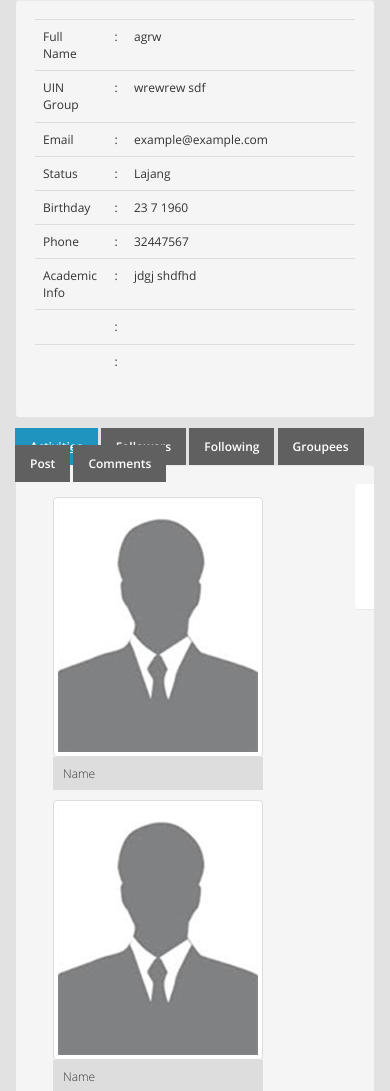
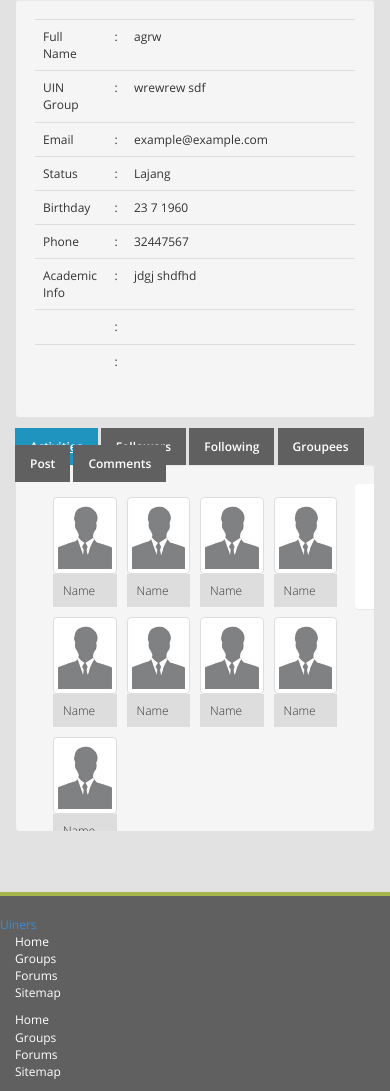
Before and after one commit to fandhi/alumni, a PHP site: page /profile.php in a window 390 px wide. Shown: the part 554-1645 px from the top of the page. Run offline with PHP 8.4, Linux system fonts and the light colour scheme.

Commit message:
-link untuk ngeload file, jd lbh spesifik -profile: edit jd responsive

```diff
--- a/js/jquery_function.js
+++ b/js/jquery_function.js
@@ -46,7 +46,7 @@ $(
             var jContent = $("#newsFeed");
 
             // Hook up link click events to load content.
-            $("ul.menu_profile li a").click(
+            $("ul.menu_profile li a.ajax-menu").click(
                     function(objEvent) {
                         var jLink = $(this);
 
--- a/profile.php
+++ b/profile.php
@@ -6,7 +6,7 @@ include 'inc_header.php';
     <div class="container">
 
         <div id="profileSettings" class="row upfix_2 downfix_1">
-            <div class="space col-lg-3">
+            <div class="space col-xs-12 col-sm-4 col-md-3  col-lg-3">
                 <div class="well">
                     <div class="img">
                         <img src="http://<?php echo $url ?>images/content/profile-1.jpg" alt="" />
@@ -20,7 +20,7 @@ include 'inc_header.php';
                     </ul>
                 </div>
             </div>
-            <div class="profile_content col-lg-9 omega">
+            <div class="profile_content col-xs-12 col-sm-8 col-md-9 col-lg-9 omega">
                 <div class="well">
                     <table class="table" border="0" width="100%">
                         <tbody>
@@ -91,55 +91,55 @@ include 'inc_header.php';
                         <div id="panel">
                             <div id="panel-1" class="">
                                 <ul class="list_people">
-                                    <li class="col-lg-1">
+                                    <li class="col-xs-3 col-sm-2 col-md-1 col-lg-1">
                                         <a class="img">
                                             <img class="img-thumbnail" src="http://<?php echo $url ?>images/content/profile-1.jpg" alt="" />
                                             <span class="nm_profile">Name</span>
                                         </a>
                                     </li>
-                                    <li class="col-lg-1">
+                                    <li class="col-xs-3 col-sm-2 col-md-1 col-lg-1">
                                         <a class="img">
                                             <img class="img-thumbnail" src="http://<?php echo $url ?>images/content/profile-1.jpg" alt="" />
                                             <span class="nm_profile">Name</span>
                                         </a>
                                     </li>
-                                    <li class="col-lg-1">
+                                    <li class="col-xs-3 col-sm-2 col-md-1 col-lg-1">
                                         <a class="img">
                                             <img class="img-thumbnail" src="http://<?php echo $url ?>images/content/profile-1.jpg" alt="" />
                                             <span class="nm_profile">Name</span>
                                         </a>
                                     </li>
-                                    <li class="col-lg-1">
+                                    <li class="col-xs-3 col-sm-2 col-md-1 col-lg-1">
                                         <a class="img">
                                             <img class="img-thumbnail" src="http://<?php echo $url ?>images/content/profile-1.jpg" alt="" />
                                             <span class="nm_profile">Name</span>
                                         </a>
                                     </li>
-                                    <li class="col-lg-1">
+                                    <li class="col-xs-3 col-sm-2 col-md-1 col-lg-1">
                                         <a class="img">
                                             <img class="img-thumbnail" src="http://<?php echo $url ?>images/content/profile-1.jpg" alt="" />
                                             <span class="nm_profile">Name</span>
                                         </a>
                                     </li>
-                                    <li class="col-lg-1">
+                                    <li class="col-xs-3 col-sm-2 col-md-1 col-lg-1">
                                         <a class="img">
                                             <img class="img-thumbnail" src="http://<?php echo $url ?>images/content/profile-1.jpg" alt="" />
                                             <span class="nm_profile">Name</span>
                                         </a>
                                     </li>
-                                    <li class="col-lg-1">
+                                    <li class="col-xs-3 col-sm-2 col-md-1 col-lg-1">
                                         <a class="img">
                                             <img class="img-thumbnail" src="http://<?php echo $url ?>images/content/profile-1.jpg" alt="" />
                                             <span class="nm_profile">Name</span>
                                         </a>
                                     </li>
-                                    <li class="col-lg-1">
+                                    <li class="col-xs-3 col-sm-2 col-md-1 col-lg-1">
                                         <a class="img">
                                             <img class="img-thumbnail" src="http://<?php echo $url ?>images/content/profile-1.jpg" alt="" />
                                             <span class="nm_profile">Name</span>
                                         </a>
                                     </li>
-                                    <li class="col-lg-1">
+                                    <li class="col-xs-3 col-sm-2 col-md-1 col-lg-1">
                                         <a class="img">
                                             <img class="img-thumbnail" src="http://<?php echo $url ?>images/content/profile-1.jpg" alt="" />
                                             <span class="nm_profile">Name</span>
```
